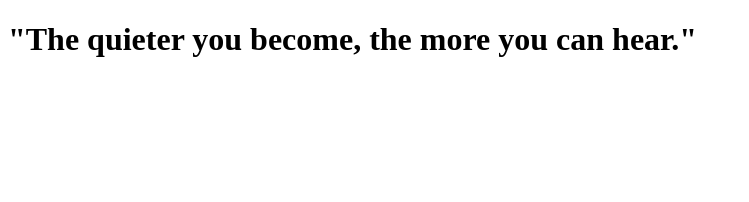
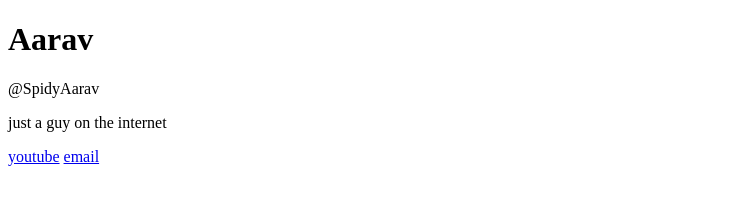
Before and after one commit to SpidyAarav27/Website, a plain HTML site: page index.html in a window 1280 px wide. Shown: the whole page, without its empty margins (0-749 px from the left). Drawn offline with Linux system fonts and the light colour scheme.

Commit message:
Update index.html

```diff
--- a/index.html
+++ b/index.html
@@ -1,15 +1,29 @@
 <!DOCTYPE html>
 <html lang="en">
 <head>
-  <meta charset="UTF-8">
-  <meta name="viewport" content="width=device-width, initial-scale=1.0">
-  <title>Strong Quote</title>
-  <link rel="stylesheet" href="style.css">
+    <meta charset="UTF-8">
+    <title>Aarav — SpidyAarav</title>
+    <link rel="stylesheet" href="assets/style.css">
+    <meta name="viewport" content="width=device-width, initial-scale=1.0">
 </head>
+
 <body>
-  <div class="quote-container">
-    <h1>"The quieter you become, the more you can hear."</h1>
-  </div>
-  <script src="script.js"></script>
+
+<div class="wrap">
+
+    <h1>Aarav</h1>
+    <p class="nickname">@SpidyAarav</p>
+
+    <p class="tagline">
+        just a guy on the internet
+    </p>
+
+    <div class="links">
+        <a href="https://www.youtube.com/@SpidyAarav21" target="_blank">youtube</a>
+        <a href="mailto:spidyaarav21@gmail.com">email</a>
+    </div>
+
+</div>
+
 </body>
 </html>
```
